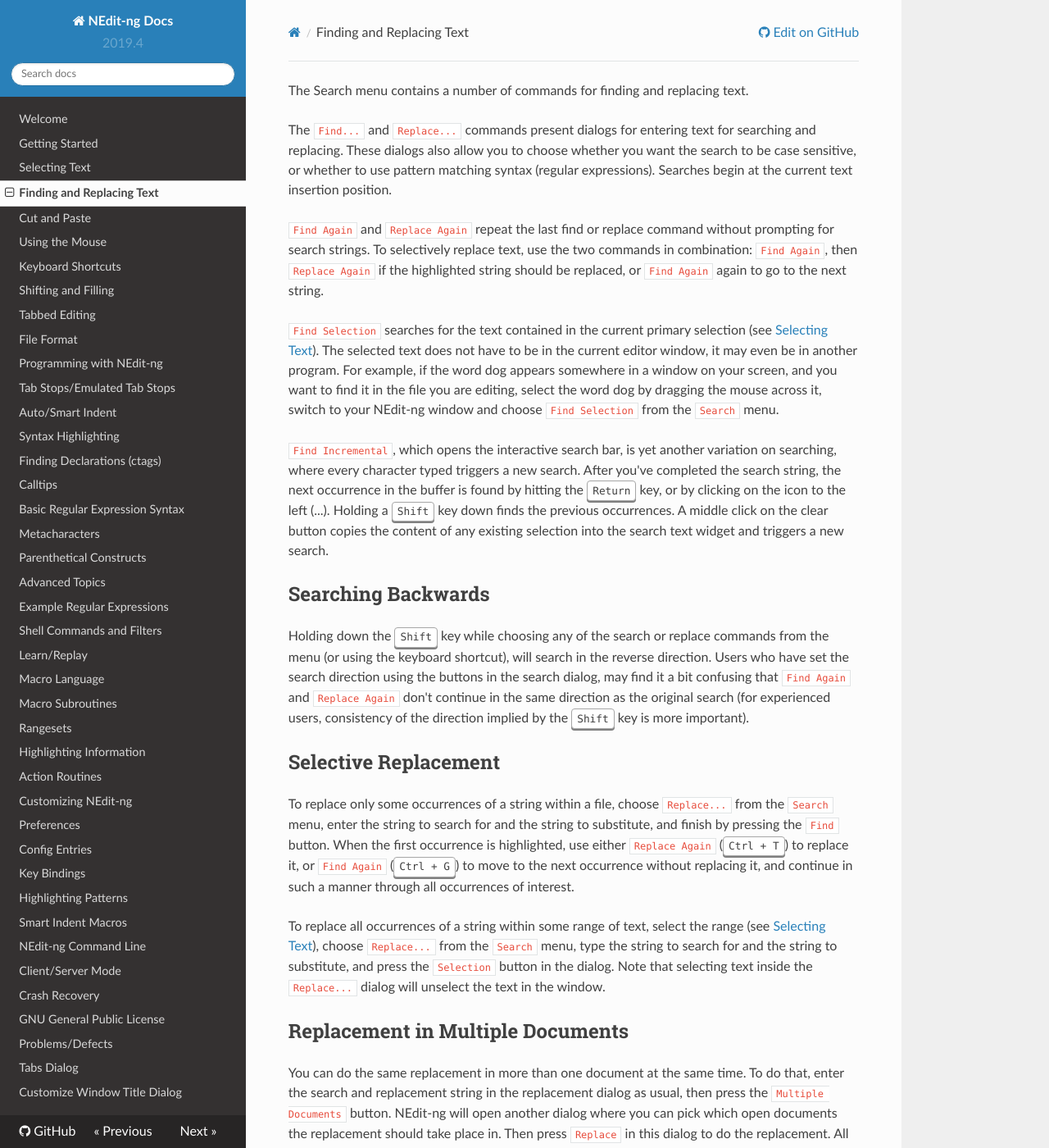
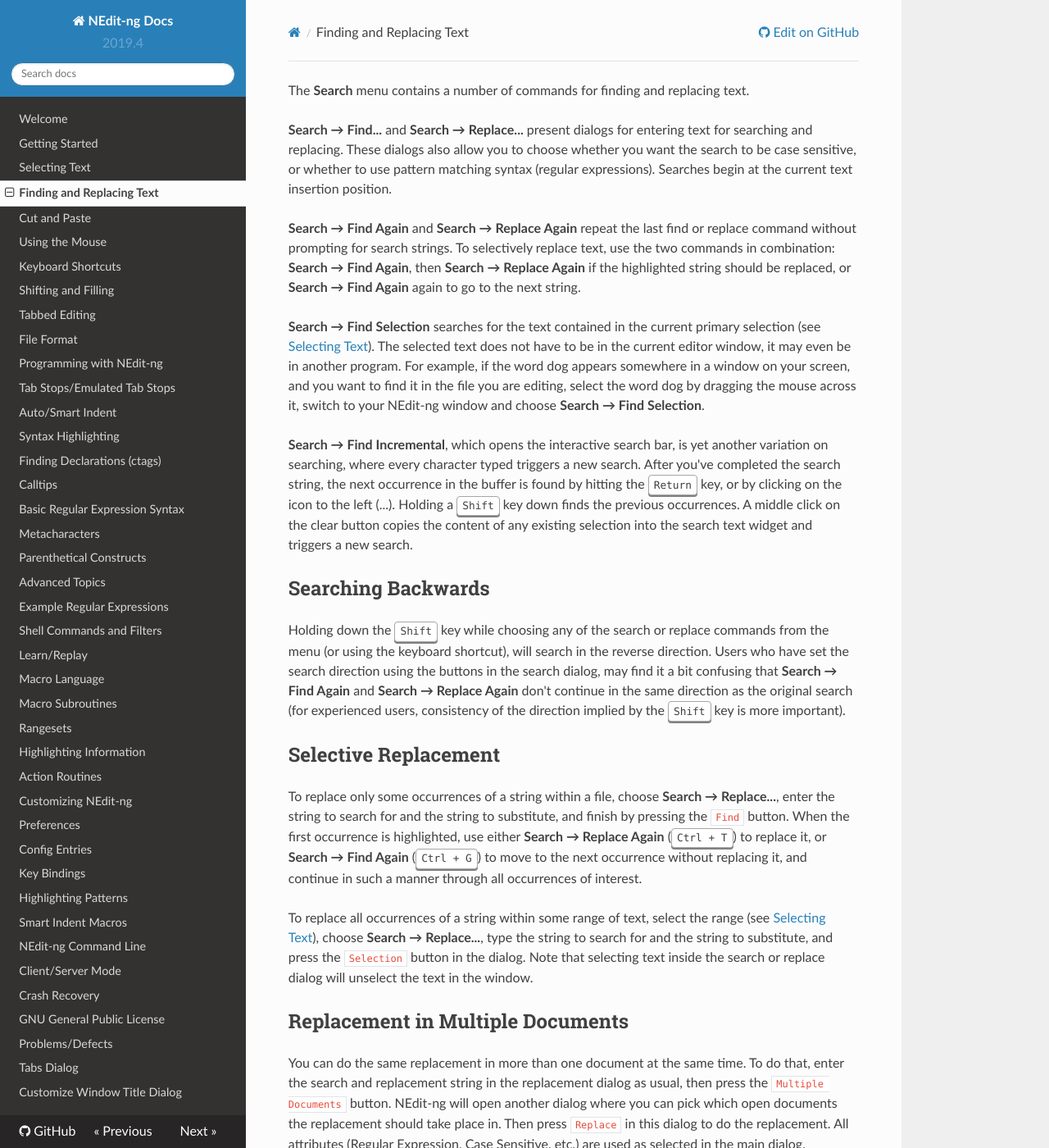
Before and after one commit to eteran/nedit-ng, an MkDocs documentation site: the page built from docs/docs/03.md, in a window 1280 px wide and 1400 px high. Shown: the whole window at 82% size. Built offline with MkDocs 1.6.1, drawn with Linux system fonts in a browser that asks for light colours; nearby versions of some CDN libraries.

```diff
--- a/docs/docs/03.md
+++ b/docs/docs/03.md
@@ -1,28 +1,29 @@
 
-The Search menu contains a number of commands for finding and replacing
+The **Search** menu contains a number of commands for finding and replacing
 text.
 
-The `Find...` and `Replace...` commands present dialogs for entering text
-for searching and replacing. These dialogs also allow you to choose
-whether you want the search to be case sensitive, or whether to use
-pattern matching syntax (regular expressions). Searches begin at the
-current text insertion position.
+**Search &rarr; Find...** and **Search &rarr; Replace...** present dialogs for
+entering text for searching and replacing. These dialogs also allow you to choose
+whether you want the search to be case sensitive, or whether to use pattern
+matching syntax (regular expressions). Searches begin at the current text
+insertion position.
 
-`Find Again` and `Replace Again` repeat the last find or replace command
-without prompting for search strings. To selectively replace text, use
-the two commands in combination: `Find Again`, then `Replace Again` if the
-highlighted string should be replaced, or `Find Again` again to go to the
-next string.
+**Search &rarr; Find Again** and **Search &rarr; Replace Again** repeat the
+last find or replace command without prompting for search strings.
+To selectively replace text, use the two commands in combination:
+**Search &rarr; Find Again**, then **Search &rarr; Replace Again** if the
+highlighted string should be replaced, or **Search &rarr; Find Again** again
+to go to the next string.
 
-`Find Selection` searches for the text contained in the current primary
+**Search &rarr; Find Selection** searches for the text contained in the current primary
 selection (see [Selecting Text](02.md)). The selected text does not have to
 be in the current editor window, it may even be in another program. For
 example, if the word dog appears somewhere in a window on your screen,
 and you want to find it in the file you are editing, select the word dog
 by dragging the mouse across it, switch to your NEdit-ng window and
-choose `Find Selection` from the `Search` menu.
+choose **Search &rarr; Find Selection**.
 
-`Find Incremental`, which opens the interactive search bar, is yet another
+**Search &rarr; Find Incremental**, which opens the interactive search bar, is yet another
 variation on searching, where every character typed triggers a new
 search. After you've completed the search string, the next occurrence in
 the buffer is found by hitting the <kbd>Return</kbd> key, or by clicking on the
@@ -36,26 +37,26 @@ triggers a new search.
 Holding down the <kbd>Shift</kbd> key while choosing any of the search or replace
 commands from the menu (or using the keyboard shortcut), will search in
 the reverse direction. Users who have set the search direction using the
-buttons in the search dialog, may find it a bit confusing that `Find Again`
-and `Replace Again` don't continue in the same direction as the
+buttons in the search dialog, may find it a bit confusing that **Search &rarr; Find Again**
+and **Search &rarr; Replace Again** don't continue in the same direction as the
 original search (for experienced users, consistency of the direction
 implied by the <kbd>Shift</kbd> key is more important).
 
 ## Selective Replacement
 
 To replace only some occurrences of a string within a file, choose
-`Replace...` from the `Search` menu, enter the string to search for and the
+**Search &rarr; Replace...**, enter the string to search for and the
 string to substitute, and finish by pressing the `Find` button. When the
-first occurrence is highlighted, use either `Replace Again` (<kbd>Ctrl + T</kbd>) to
-replace it, or `Find Again` (<kbd>Ctrl + G</kbd>) to move to the next occurrence
+first occurrence is highlighted, use either **Search &rarr; Replace Again** (<kbd>Ctrl + T</kbd>) to
+replace it, or **Search &rarr; Find Again** (<kbd>Ctrl + G</kbd>) to move to the next occurrence
 without replacing it, and continue in such a manner through all
 occurrences of interest.
 
 To replace all occurrences of a string within some range of text, select
-the range (see [Selecting Text](02.md)), choose `Replace...` from the `Search`
-menu, type the string to search for and the string to substitute, and
+the range (see [Selecting Text](02.md)), choose **Search &rarr; Replace...**,
+type the string to search for and the string to substitute, and
 press the `Selection` button in the dialog. Note that selecting text
-inside the `Replace...` dialog will unselect the text in the window.
+inside the search or replace dialog will unselect the text in the window.
 
 ## Replacement in Multiple Documents
 
```
Also changed, not shown: docs/docs/01.md (+12 -12 lines), docs/docs/04.md (+10 -5 lines), docs/docs/05.md (+2 -2 lines).
